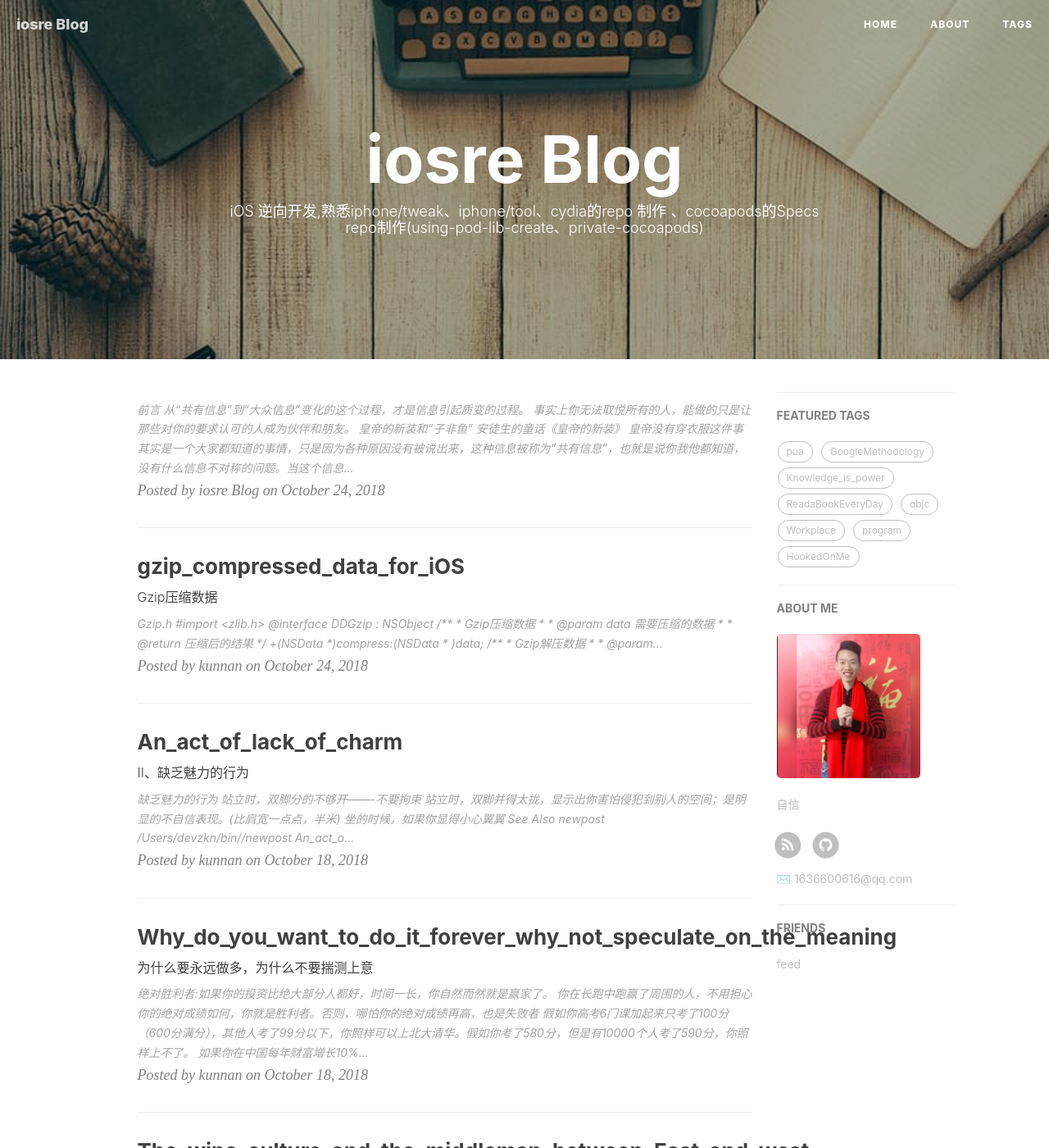
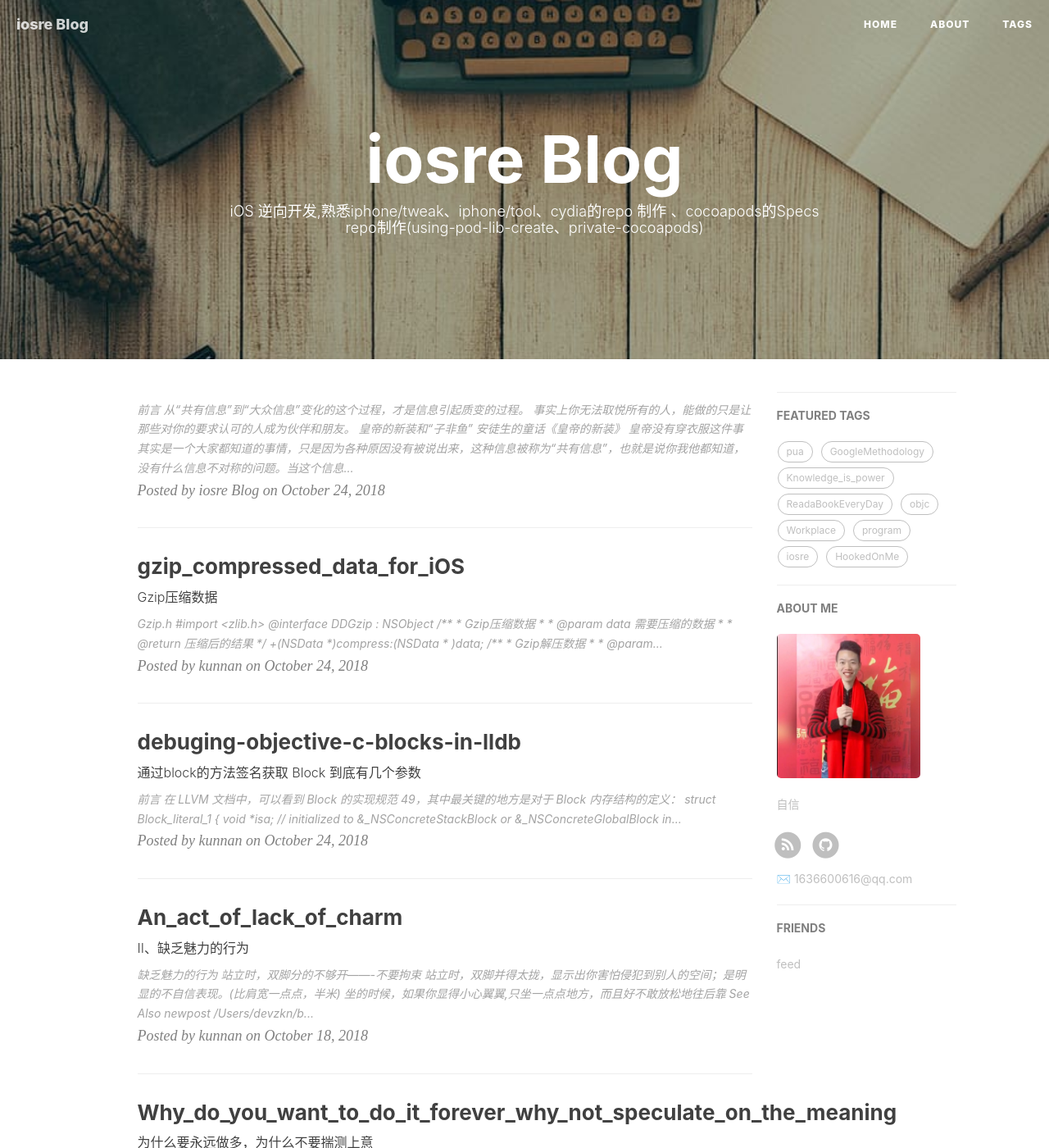
Before and after one commit to pua1203/pua1203.github.io, a Jekyll site: the page built from index.html, in a window 1280 px wide and 1400 px high. Shown: the whole window at 82% size. Built offline with Jekyll 4.4.1, drawn with Linux system fonts in a browser that asks for light colours; nearby versions of some CDN libraries; the list of posts is cut into pages by our own code; comment, search, counter and statistics services are not loaded; part of the change alters nothing that is shown; some of the changed text lies outside the part shown.

Commit message:
http://iosre.com/t/when-you-come-across---nsxxxblock---0xrandomnumber-while-debugging-a-block-in-lldb-how-to-locate-the-block/4977

````diff
--- a/_posts/HookedOnMe/2018-10-18-An_act_of_lack_of_charm.md
+++ b/_posts/HookedOnMe/2018-10-18-An_act_of_lack_of_charm.md
@@ -20,7 +20,7 @@ subtitle: II、缺乏魅力的行为
 * 站立时，双脚分的不够开-------`不要拘束`
 
   * 站立时，双脚并得太拢，显示出你害怕侵犯到别人的空间；是明显的不自信表现。(比肩宽一点点，半米)
-  * 坐的时候，如果你显得小心翼翼
+  * 坐的时候，如果你显得小心翼翼,只坐一点点地方，而且好不敢放松地往后靠
 
 *
 
--- /dev/null
+++ b/_posts/iosre/2018-10-24-debuging-objective-c-blocks-in-lldb.md
@@ -0,0 +1,197 @@
+---
+layout: post
+title: debuging-objective-c-blocks-in-lldb
+date: 2018-10-24
+tag: iosre
+site: https://zhangkn.github.io
+catalog: true
+author: kunnan
+subtitle: 通过block的方法签名获取 Block 到底有几个参数
+---
+
+
+
+# 前言
+
+
+
+* 在 LLVM 文档中，可以看到 [Block 的实现规范 49](http://clang.llvm.org/docs/Block-ABI-Apple.html)，其中最关键的地方是对于 Block 内存结构的定义：
+
+  ```objc
+  struct Block_literal_1 {
+      void *isa; // initialized to &_NSConcreteStackBlock or &_NSConcreteGlobalBlock
+      int flags;
+      int reserved;
+      void (*invoke)(void *, ...);
+      struct Block_descriptor_1 {
+      	unsigned long int reserved;         // NULL
+          unsigned long int size;         // sizeof(struct Block_literal_1)
+          // optional helper functions
+          void (*copy_helper)(void *dst, void *src);     // IFF (1<<25)
+          void (*dispose_helper)(void *src);             // IFF (1<<25)
+          // required ABI.2010.3.16
+          const char *signature;                         // IFF (1<<30)
+      } *descriptor;
+      // imported variables
+  };
+
+  ```
+
+重点要关注的就是 `void (*invode)(void *, ...);` 和 descriptor 中的 `const char *signature`，前者指向了 Block 具体实现的地址，后者是表示 Block 函数签名的字符串。
+
+
+
+
+
+* Forwarding local port 1234 to remote port 1234
+
+* `po $x4`
+
+  ```
+  <__NSStackBlock__: 0x16fd88f88>
+
+  ```
+
+* 在 64 位系统上，指针类型的大小是 8 个字节，而 int 是 4 个字节，如下：
+
+  * ```
+    (lldb) memory read --size 8 --format x 0x16fd88f88
+    0x16fd88f88: 0x000000019b4d8088 0x00000000c2000000
+    0x16fd88f98: 0x00000001000dd770 0x0000000100fc6610
+    0x16fd88fa8: 0x000000017444c510 0x0000000000000001
+    0x16fd88fb8: 0x000000017444c510 0x0000000000000008
+
+    ```
+
+  * 反汇编(函数指针的地址是在第 16 个字节之后，并占用 8 个字节，所以可以得到函数的地址是 0x00000001000dd770。)
+
+    * (lldb) disassemble --start-address 0x00000001000dd770
+
+* 找出 Block 的函数签名
+
+  * 要找出 Block 的函数签名，需要通过 `descriptor` 结构体中的 `signature` 成员，然后通过它得到一个 `NSMethodSignature` 对象。
+
+  * 首先，需要找到 `descriptor` 结构体。这个结构体在 Block 中是通过指针持有的，它的位置正好在 `invoke` 成员后面，占用 8 个字节。可以从上面的内存打印中看到 `descriptor` 指针的地址是 **0x0000000100fc6610**。
+
+  * `signature` 的地址是在 `descriptor` 下偏移两个 unsiged long 和两个指针后的地址，即 32 个字节后。现在让我们找出它的地址，并打印出它的字符串内容：
+
+  * ```
+    (lldb) memory read --size 8 --format x 0x0000000100fc6610
+    0x100fc6610: 0x0000000000000000 0x0000000000000029
+    0x100fc6620: 0x00000001000ddb64 0x00000001000ddb70
+    0x100fc6630: 0x0000000100dfec18 0x0000000000000001
+    0x100fc6640: 0x0000000000000000 0x0000000000000048
+
+    (lldb) p (char *)0x0000000100dfec18
+    (char *) $4 = 0x0000000100dfec18 "v28@?0q8@"NSDictionary"16B24"
+
+    ```
+
+  *  `NSMethodSignature` 找出它的参数类型：
+
+    ```
+    (lldb) po [NSMethodSignature signatureWithObjCTypes:"v28@?0q8@\"NSDictionary\"16B24"]
+    <NSMethodSignature: 0x174672940>
+        number of arguments = 4
+        frame size = 224
+        is special struct return? NO
+        return value: -------- -------- -------- --------
+            type encoding (v) 'v'
+            flags {}
+            modifiers {}
+            frame {offset = 0, offset adjust = 0, size = 0, size adjust = 0}
+            memory {offset = 0, size = 0}
+        argument 0: -------- -------- -------- --------
+            type encoding (@) '@?'
+            flags {isObject, isBlock}
+            modifiers {}
+            frame {offset = 0, offset adjust = 0, size = 8, size adjust = 0}
+            memory {offset = 0, size = 8}
+        argument 1: -------- -------- -------- --------
+            type encoding (q) 'q'
+            flags {isSigned}
+            modifiers {}
+            frame {offset = 8, offset adjust = 0, size = 8, size adjust = 0}
+            memory {offset = 0, size = 8}
+        argument 2: -------- -------- -------- --------
+            type encoding (@) '@"NSDictionary"'
+            flags {isObject}
+            modifiers {}
+            frame {offset = 16, offset adjust = 0, size = 8, size adjust = 0}
+            memory {offset = 0, size = 8}
+                class 'NSDictionary'
+        argument 3: -------- -------- -------- --------
+            type encoding (B) 'B'
+            flags {}
+            modifiers {}
+            frame {offset = 24, offset adjust = 0, size = 8, size adjust = -7}
+            memory {offset = 0, size = 1}
+
+    ```
+
+
+  #### other : 通过 flags 与 block 中定义的枚举掩码进行与判断
+
+  ```
+  enum {
+      BLOCK_HAS_COPY_DISPOSE =  (1 << 25),
+      BLOCK_HAS_CTOR =          (1 << 26), // helpers have C++ code
+      BLOCK_IS_GLOBAL =         (1 << 28),
+      BLOCK_HAS_STRET =         (1 << 29), // IFF BLOCK_HAS_SIGNATURE
+      BLOCK_HAS_SIGNATURE =     (1 << 30),
+  };
+
+  ```
+
+  * image list -o -f |grep dylb
+
+    ```
+    (lldb) image list -o -f
+    [  0] 0x0000000000074000 /private/var/mobile/Containers/Bundle/Application/D106C0E3-D874-4534-AED6-A7104131B31D/LuoJiFM-IOS.app/LuoJiFM-IOS(0x0000000100074000)
+    [  1] 0x000000000002c000 /Users/wordbeyond/Library/Developer/Xcode/iOS DeviceSupport/8.2 (12D508)/Symbols/usr/lib/dyld
+
+    ```
+
+  * 由于 `((0xc2000000 & (1 << 30)) != 0)`，因此我们可以确定这个 Block 是有签名的。
+
+    >
+
+# See Also
+
+
+
+#### iosre
+
+
+
+* http://iosre.com/t/nsmallocblock/11448/2
+
+* [善用搜索 ](http://iosre.com/t/when-you-come-across---nsxxxblock---0xrandomnumber-while-debugging-a-block-in-lldb-how-to-locate-the-block/4977)
+
+  ```
+  (lldb) po $x5
+  <__NSStackBlock__: 0x16fd26ac8>
+
+  (lldb) memory read --size 8 --format x 0x16fd26ac8
+  0x16fd26ac8: 0x00000001a0d11558 0x00000000c2000000
+  0x16fd26ad8: 0x00000001022d4638 0x00000001037ab4f0
+  0x16fd26ae8: 0x0000000126f4a1c0 0x0000000126ac9ae0
+  0x16fd26af8: 0x00000001821e7f00 0x0000000124d31400
+  Note, for arm64, the 2nd command is memory read --size 8, while for armv7/armv7s it should be memory read --size 4.
+
+  The value you get from 0x00000001022d4638 - ASLR offset is the address of the block. Go to this address in IDA or hopper then you’ll see the block implementation.
+
+
+  ```
+
+
+
+
+>* http://www.swiftyper.com/2016/12/16/debuging-objective-c-blocks-in-lldb/
+>* http://iosre.com/t/block/6779
+>* newpost
+>
+```
+/Users/devzkn/bin//newpost debuging-objective-c-blocks-in-lldb 通过block的方法签名获取 Block 到底有几个参数 -t iosre
+> #原来""的参数，需要自己加上""
+```
````
